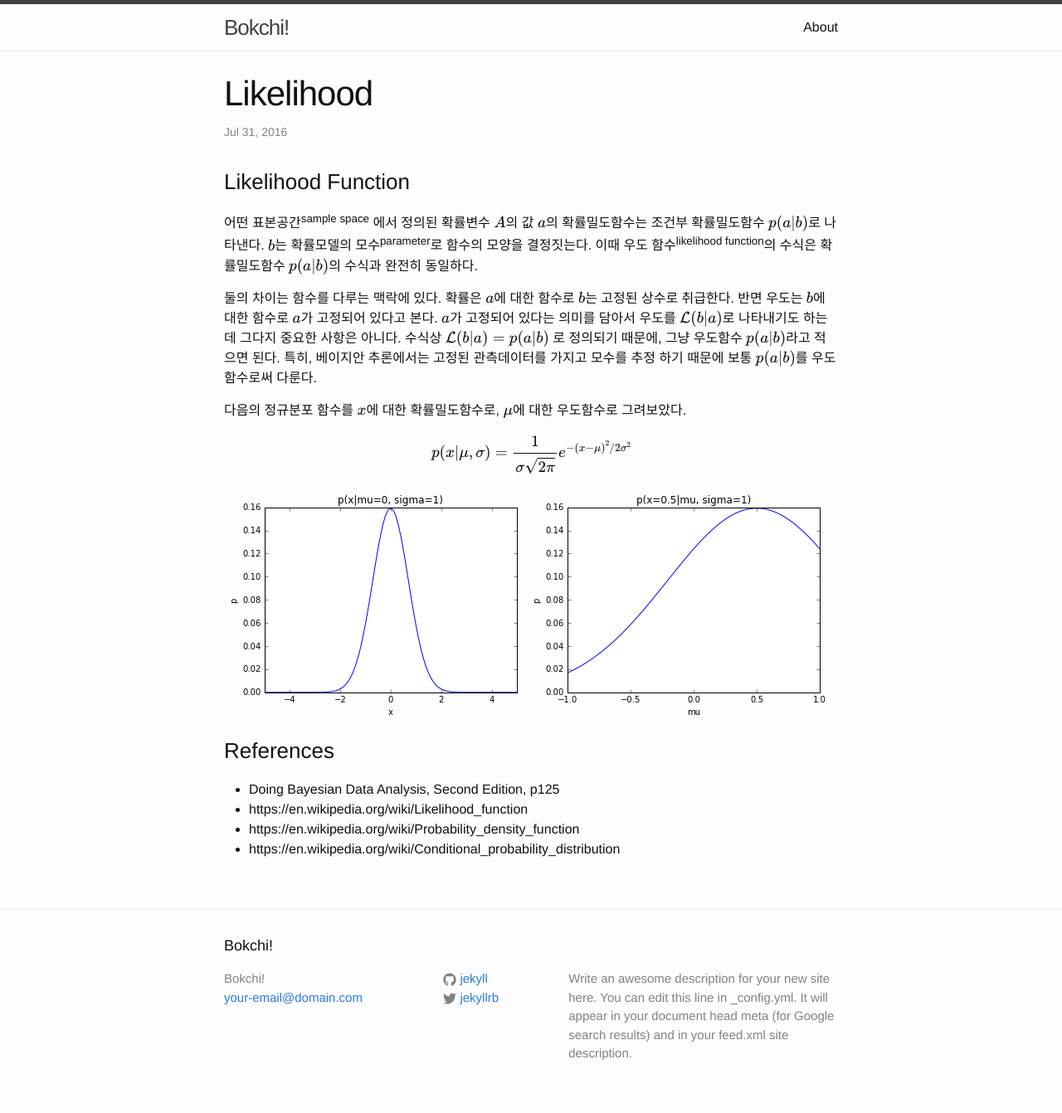
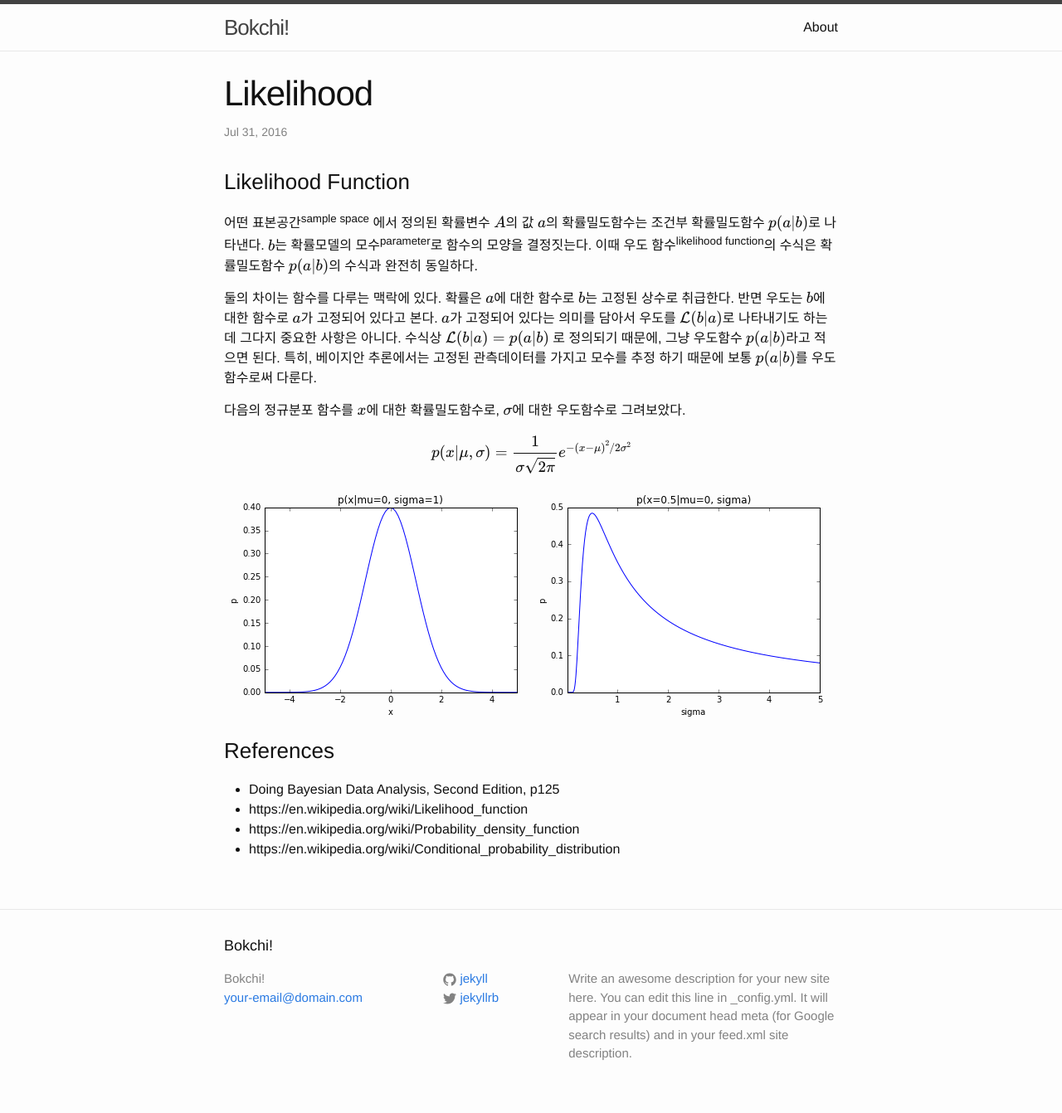
Before and after one commit to sweaterr/bokchi.github.io, a Jekyll site: the page built from _posts/2016-07-31-likelihood.markdown, in a window 1280 px wide. Shown: the whole page at 83% size. Built offline with Jekyll 4.4.1, drawn with Linux system fonts in a browser that asks for light colours; formulas are drawn with MathJax 3.

Commit message:
[fix] likelihood

```diff
--- a/_posts/2016-07-31-likelihood.markdown
+++ b/_posts/2016-07-31-likelihood.markdown
@@ -10,7 +10,7 @@ categories: ml
 
 둘의 차이는 함수를 다루는 맥락에 있다. 확률은 \\(a\\)에 대한 함수로 \\( b \\)는 고정된 상수로 취급한다. 반면 우도는 \\(b\\)에 대한 함수로 \\(a\\)가 고정되어 있다고 본다. \\(a\\)가 고정되어 있다는 의미를 담아서 우도를 \\(\mathcal{L}(b\|a)\\)로 나타내기도 하는데 그다지 중요한 사항은 아니다. 수식상 \\(\mathcal{L}(b\|a) =  p(a\|b)\\) 로 정의되기 때문에, 그냥 우도함수 \\(p(a\|b)\\)라고 적으면 된다. 특히, 베이지안 추론에서는 고정된 관측데이터를 가지고 모수를 추정 하기 때문에 보통 \\(p(a\|b)\\)를 우도함수로써 다룬다.
 
-다음의 정규분포 함수를  \\(x\\)에 대한 확률밀도함수로, \\(\mu\\)에 대한 우도함수로 그려보았다.
+다음의 정규분포 함수를  \\(x\\)에 대한 확률밀도함수로, \\(\sigma\\)에 대한 우도함수로 그려보았다.
 \\[
 p(x|\mu, \sigma) = \frac{1}{\sigma \sqrt {2 \pi }} e^{ { - \left( {x - \mu } \right)^2 } / {2\sigma ^2 } }
 \\]
```
Also changed, not shown: images/likelihood-fig1.png.
